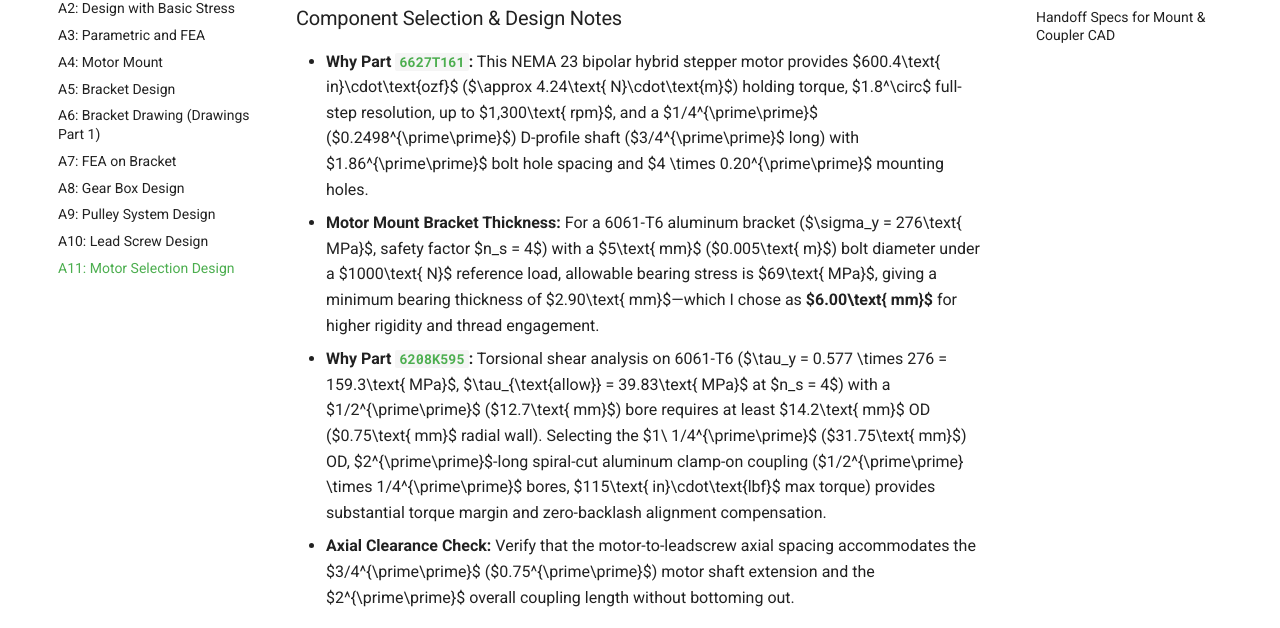
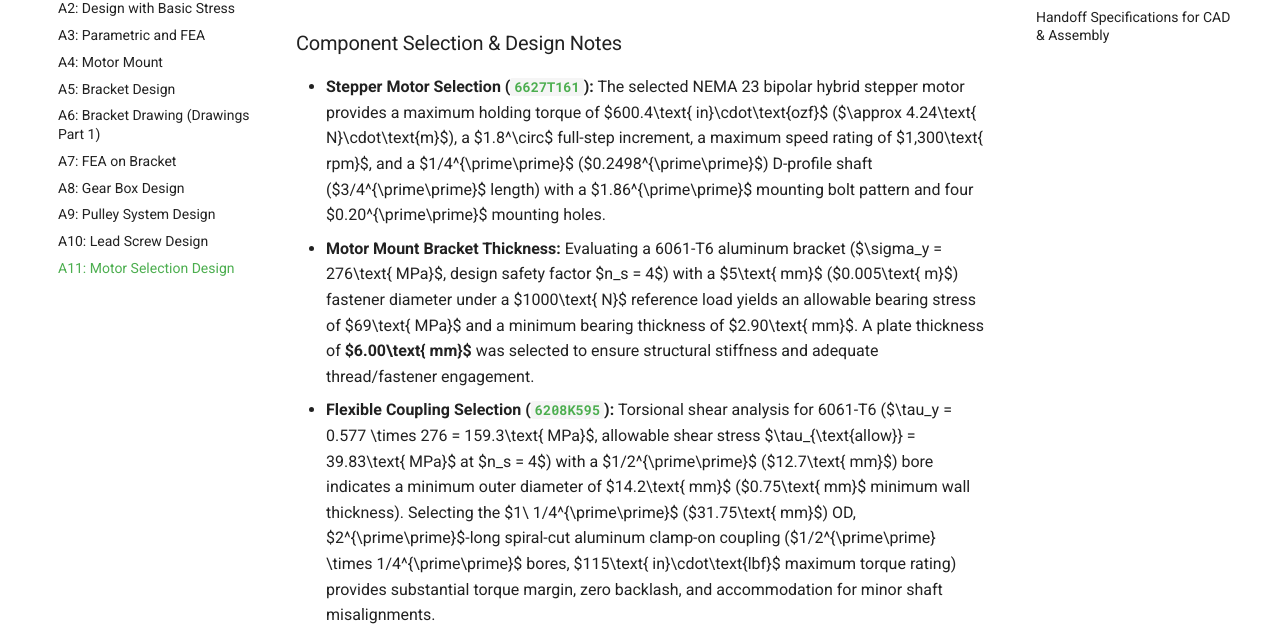
Before and after one commit to rhoang628/megr2156-portfolio, an MkDocs documentation site: the page built from docs/assignments/A11/index.md, in a window 1280 px wide and 1400 px high, scrolled down 902 px. Shown: the part 208-836 px from the top of the window. Built offline with MkDocs 1.6.1 and Material for MkDocs 9.7.7, drawn with Linux system fonts in a browser that asks for light colours; some of the changed text lies outside the part shown; grey boxes are pictures that could not be loaded.

Commit message:
Update index.md

```diff
--- a/docs/assignments/A11/index.md
+++ b/docs/assignments/A11/index.md
@@ -2,7 +2,7 @@
 
 ## Stepper Motor, Mount Bracket & Shaft Coupling (Randy Hoang)
 
-For my part of the project, I focused on selecting the stepper motor, sizing the NEMA 23 motor mount bracket for bearing stress, and sizing the flexible shaft coupling to transfer torque cleanly to the leadscrew drivetrain. Using the required $1.26\text{ N}\cdot\text{m}$ peak torque per screw and $0.39\text{--}19.69\text{ rpm}$ rotational speed range, I selected a NEMA 23 bipolar hybrid stepper motor ([`6627T161`](https://www.mcmaster.com/6627T161/)), calculated the minimum bracket plate thickness in 6061-T6 aluminum, and verified the torsional shear sizing for our clamp-on flexible beam coupling ([`6208K595`](https://www.mcmaster.com/6208K595/)) so the team has exact mounting and coupling dimensions for CAD and assembly.
+For my portion of the project, I was responsible for selecting the stepper motor, sizing the mounting bracket for bearing stress, and evaluating the flexible shaft coupling for torsional shear and alignment compliance. Based on the required peak input torque of $1.26\text{ N}\cdot\text{m}$ per screw and rotational speed range of $0.39\text{--}19.69\text{ rpm}$ established for the leadscrew drivetrain, I selected a NEMA 23 bipolar hybrid stepper motor ([`6627T161`](https://www.mcmaster.com/6627T161/)), determined the minimum thickness for a 6061-T6 aluminum mounting bracket, and verified a clamp-on flexible beam coupling ([`6208K595`](https://www.mcmaster.com/6208K595/)) to provide documented dimensions for CAD integration and assembly.
 
 <div align="center" style="margin: 20px 0;">
   <figure style="display: inline-block; width: 100%; max-width: 900px; margin: 0 auto;">
@@ -18,10 +18,10 @@ For my part of the project, I focused on selecting the stepper motor, sizing the
 </div>
 
 ### Component Selection & Design Notes
-- **Why Part [`6627T161`](https://www.mcmaster.com/6627T161/):** This NEMA 23 bipolar hybrid stepper motor provides $600.4\text{ in}\cdot\text{ozf}$ ($\approx 4.24\text{ N}\cdot\text{m}$) holding torque, $1.8^\circ$ full-step resolution, up to $1,300\text{ rpm}$, and a $1/4^{\prime\prime}$ ($0.2498^{\prime\prime}$) D-profile shaft ($3/4^{\prime\prime}$ long) with $1.86^{\prime\prime}$ bolt hole spacing and $4 \times 0.20^{\prime\prime}$ mounting holes.
-- **Motor Mount Bracket Thickness:** For a 6061-T6 aluminum bracket ($\sigma_y = 276\text{ MPa}$, safety factor $n_s = 4$) with a $5\text{ mm}$ ($0.005\text{ m}$) bolt diameter under a $1000\text{ N}$ reference load, allowable bearing stress is $69\text{ MPa}$, giving a minimum bearing thickness of $2.90\text{ mm}$—which I chose as **$6.00\text{ mm}$** for higher rigidity and thread engagement.
-- **Why Part [`6208K595`](https://www.mcmaster.com/6208K595/):** Torsional shear analysis on 6061-T6 ($\tau_y = 0.577 \times 276 = 159.3\text{ MPa}$, $\tau_{\text{allow}} = 39.83\text{ MPa}$ at $n_s = 4$) with a $1/2^{\prime\prime}$ ($12.7\text{ mm}$) bore requires at least $14.2\text{ mm}$ OD ($0.75\text{ mm}$ radial wall). Selecting the $1\ 1/4^{\prime\prime}$ ($31.75\text{ mm}$) OD, $2^{\prime\prime}$-long spiral-cut aluminum clamp-on coupling ($1/2^{\prime\prime} \times 1/4^{\prime\prime}$ bores, $115\text{ in}\cdot\text{lbf}$ max torque) provides substantial torque margin and zero-backlash alignment compensation.
-- **Axial Clearance Check:** Verify that the motor-to-leadscrew axial spacing accommodates the $3/4^{\prime\prime}$ ($0.75^{\prime\prime}$) motor shaft extension and the $2^{\prime\prime}$ overall coupling length without bottoming out.
+- **Stepper Motor Selection ([`6627T161`](https://www.mcmaster.com/6627T161/)):** The selected NEMA 23 bipolar hybrid stepper motor provides a maximum holding torque of $600.4\text{ in}\cdot\text{ozf}$ ($\approx 4.24\text{ N}\cdot\text{m}$), a $1.8^\circ$ full-step increment, a maximum speed rating of $1,300\text{ rpm}$, and a $1/4^{\prime\prime}$ ($0.2498^{\prime\prime}$) D-profile shaft ($3/4^{\prime\prime}$ length) with a $1.86^{\prime\prime}$ mounting bolt pattern and four $0.20^{\prime\prime}$ mounting holes.
+- **Motor Mount Bracket Thickness:** Evaluating a 6061-T6 aluminum bracket ($\sigma_y = 276\text{ MPa}$, design safety factor $n_s = 4$) with a $5\text{ mm}$ ($0.005\text{ m}$) fastener diameter under a $1000\text{ N}$ reference load yields an allowable bearing stress of $69\text{ MPa}$ and a minimum bearing thickness of $2.90\text{ mm}$. A plate thickness of **$6.00\text{ mm}$** was selected to ensure structural stiffness and adequate thread/fastener engagement.
+- **Flexible Coupling Selection ([`6208K595`](https://www.mcmaster.com/6208K595/)):** Torsional shear analysis for 6061-T6 ($\tau_y = 0.577 \times 276 = 159.3\text{ MPa}$, allowable shear stress $\tau_{\text{allow}} = 39.83\text{ MPa}$ at $n_s = 4$) with a $1/2^{\prime\prime}$ ($12.7\text{ mm}$) bore indicates a minimum outer diameter of $14.2\text{ mm}$ ($0.75\text{ mm}$ minimum wall thickness). Selecting the $1\ 1/4^{\prime\prime}$ ($31.75\text{ mm}$) OD, $2^{\prime\prime}$-long spiral-cut aluminum clamp-on coupling ($1/2^{\prime\prime} \times 1/4^{\prime\prime}$ bores, $115\text{ in}\cdot\text{lbf}$ maximum torque rating) provides substantial torque margin, zero backlash, and accommodation for minor shaft misalignments.
+- **Axial Clearance Verification:** Assembly layout must verify that the axial distance between the motor face and the leadscrew accommodates the $3/4^{\prime\prime}$ ($0.75^{\prime\prime}$) motor shaft extension and the $2^{\prime\prime}$ overall coupling length without axial interference.
 
 <div align="center" style="margin: 20px 0;">
   <figure style="display: inline-block; width: 100%; max-width: 900px; margin: 0 auto;">
@@ -53,33 +53,33 @@ For my part of the project, I focused on selecting the stepper motor, sizing the
 
 ### Analytical Calculations
 
-1. **Baseline Inputs:**
+1. **Design Parameters & Material Properties:**
    - Required input torque per screw: $T = 1.26\text{ N}\cdot\text{m}$
-   - Crosshead travel speed range: $v = 1\text{--}50\text{ mm/min}$ with lead $L = 2.54\text{ mm/rev}$ ($0.100\text{ in/rev}$)
-   - Safety factor: $n_s = 4$
+   - Crosshead linear travel speed range: $v = 1\text{--}50\text{ mm/min}$ with screw lead $L = 2.54\text{ mm/rev}$ ($0.100\text{ in/rev}$)
+   - Design safety factor: $n_s = 4$
    - 6061-T6 Aluminum properties: $\sigma_y = 276\text{ MPa}$, $\tau_y = 0.577 \times 276 = 159.3\text{ MPa}$
-   - Mount bolt / bore reference: $d_{\text{bolt}} = 5\text{ mm}$ ($0.005\text{ m}$), coupling inner bore $d_i = 12.7\text{ mm}$ ($0.0127\text{ m}$, $1/2^{\prime\prime}$)
+   - Reference dimensions: fastener diameter $d_{\text{bolt}} = 5\text{ mm}$ ($0.005\text{ m}$), inner bore $d_i = 12.7\text{ mm}$ ($0.0127\text{ m}$, $1/2^{\prime\prime}$)
 
-2. **Speed Range & Motor Selection:**
+2. **Required Rotational Speed Range & Motor Selection:**
    $$N_{\min} = \frac{1\text{ mm/min}}{2.54\text{ mm/rev}} = 0.39\text{ rpm}, \qquad N_{\max} = \frac{50\text{ mm/min}}{2.54\text{ mm/rev}} = 19.69\text{ rpm}$$
    - Selected motor: McMaster-Carr [**6627T161**](https://www.mcmaster.com/6627T161/) (NEMA 23, $600.4\text{ in}\cdot\text{ozf}$ holding torque, $1.8^\circ$/step, $1/4^{\prime\prime}$ D-shaft).
 
 3. **Motor Mount Bracket Minimum Thickness ($t_{\min}$):**
    $$\sigma_{\text{allow}} = \frac{276\text{ MPa}}{4} = 69\text{ MPa}$$
-   $$t_{\min} = \frac{1000\text{ N}}{(0.005\text{ m})(69 \times 10^6\text{ N/m}^2)} = 2.90\text{ mm} \rightarrow \mathbf{6.00\text{ mm}} \text{ (chosen for stiffness &amp; thread depth)}$$
+   $$t_{\min} = \frac{1000\text{ N}}{(0.005\text{ m})(69 \times 10^6\text{ N/m}^2)} = 2.90\text{ mm} \rightarrow \mathbf{6.00\text{ mm}} \text{ (selected for stiffness &amp; thread engagement)}$$
 
-4. **Coupler Torsional Shear & Outer Diameter ($d_{o,\min}$):**
+4. **Coupler Torsional Shear & Minimum Outer Diameter ($d_{o,\min}$):**
    $$\tau_{\text{allow}} = \frac{159.3\text{ MPa}}{4} = 39.83\text{ MPa}$$
    $$\tau_{\max} = \frac{16 T d_o}{\pi(d_o^4 - d_i^4)} \le 39.83 \times 10^6 \implies d_{o,\min} = \mathbf{14.2\text{ mm}}$$
    $$t_{\text{wall,min}} = \frac{14.2\text{ mm} - 12.7\text{ mm}}{2} = 0.75\text{ mm}$$
-   - Selected coupling: McMaster-Carr [**6208K595**](https://www.mcmaster.com/6208K595/) ($1\ 1/4^{\prime\prime}$ / $31.75\text{ mm}$ OD $\ge 14.2\text{ mm}$, $1/2^{\prime\prime} \times 1/4^{\prime\prime}$ bores, $115\text{ in}\cdot\text{lbf}$ max torque).
+   - Selected coupling: McMaster-Carr [**6208K595**](https://www.mcmaster.com/6208K595/) ($1\ 1/4^{\prime\prime}$ / $31.75\text{ mm}$ OD $\ge 14.2\text{ mm}$, $1/2^{\prime\prime} \times 1/4^{\prime\prime}$ bores, $115\text{ in}\cdot\text{lbf}$ maximum torque).
 
 ---
 
-### Handoff Specs for Mount & Coupler CAD
+### Handoff Specifications for CAD & Assembly
 
-| Component | Part & Material | Key Dimensions | Rating | Notes for Mounting / Assembly |
+| Component | Part & Material | Key Dimensions | Rating | Assembly & Mounting Notes |
 | :--- | :--- | :--- | :--- | :--- |
-| **Stepper Motor** | McMaster [**6627T161**](https://www.mcmaster.com/6627T161/) (NEMA 23 Hybrid Stepper) | $2.25^{\prime\prime}$ face ($1.86^{\prime\prime}$ bolt pattern, $4 \times 0.20^{\prime\prime}$ holes), $4.24^{\prime\prime}$ body length, $\varnothing 0.2498^{\prime\prime}$ ($1/4^{\prime\prime}$) $\times 0.75^{\prime\prime}$ D-shaft | $600.4\text{ in}\cdot\text{ozf}$ holding torque, $1.8^\circ$/step, $1,300\text{ rpm}$ max | $12.5^{\prime\prime}$ leads (4-wire bipolar); check shaft + coupler stackup clearance |
-| **Motor Mount Bracket** | 6061-T6 Aluminum Plate | $6.00\text{ mm}$ thickness (exceeds $2.90\text{ mm}$ bearing min), NEMA 23 ($1.86^{\prime\prime}$) hole pattern | $\sigma_y = 276\text{ MPa}$, $\sigma_{\text{allow}} = 69\text{ MPa}$ ($n_s = 4$) | Sized for stiffness and thread/fastener engagement around mount holes |
+| **Stepper Motor** | McMaster [**6627T161**](https://www.mcmaster.com/6627T161/) (NEMA 23 Hybrid Stepper) | $2.25^{\prime\prime}$ face ($1.86^{\prime\prime}$ bolt circle, $4 \times 0.20^{\prime\prime}$ holes), $4.24^{\prime\prime}$ body length, $\varnothing 0.2498^{\prime\prime}$ ($1/4^{\prime\prime}$) $\times 0.75^{\prime\prime}$ D-shaft | $600.4\text{ in}\cdot\text{ozf}$ holding torque, $1.8^\circ$/step, $1,300\text{ rpm}$ max | $12.5^{\prime\prime}$ leads (4-wire bipolar); verify shaft and coupler axial clearance |
+| **Motor Mount Bracket** | 6061-T6 Aluminum Plate | $6.00\text{ mm}$ thickness (exceeds $2.90\text{ mm}$ bearing minimum), NEMA 23 ($1.86^{\prime\prime}$) mounting pattern | $\sigma_y = 276\text{ MPa}$, $\sigma_{\text{allow}} = 69\text{ MPa}$ ($n_s = 4$) | Sized for structural stiffness and fastener thread engagement |
 | **Shaft Coupling** | McMaster [**6208K595**](https://www.mcmaster.com/6208K595/) (Aluminum Spiral Beam, Clamp-On) | $1\ 1/4^{\prime\prime}$ ($31.75\text{ mm}$) OD $\times 2^{\prime\prime}$ overall length, $1/2^{\prime\prime} \times 1/4^{\prime\prime}$ bores, $\#8-32 \times 1/2^{\prime\prime}$ clamp screws | $115\text{ in}\cdot\text{lbf}$ max torque, $10,000\text{ rpm}$ max, $0.015^{\prime\prime}$ parallel / $5^\circ$ angular / $0.01^{\prime\prime}$ axial | Zero backlash; clamps $1/4^{\prime\prime}$ motor shaft to $1/2^{\prime\prime}$ leadscrew |
```
